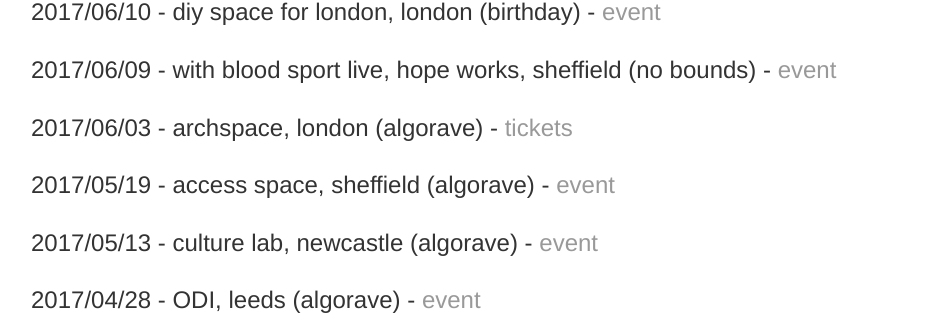
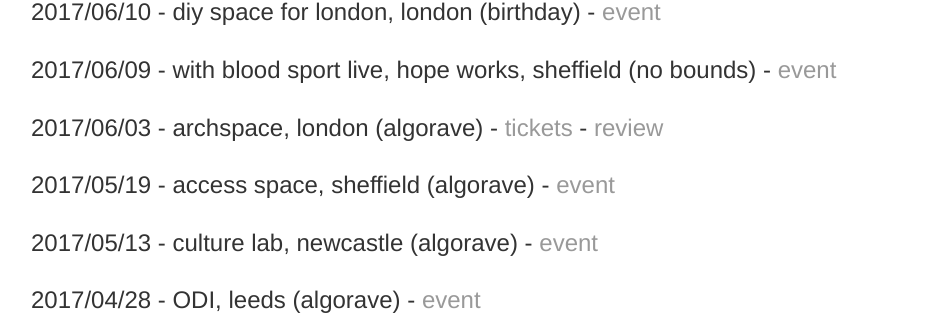
Before and after one commit to heavy-lifting/heavy-lifting.github.io, a Jekyll site: the page built from index.html, in a window 1280 px wide and 900 px high, scrolled down 2087 px. Shown: the part 146-461 px from the top of the window, without its empty margins (161-1109 px from the left). Built offline with Jekyll 4.4.1, drawn with Linux system fonts in a browser that asks for light colours.

Commit message:
Update index.html

```diff
--- a/index.html
+++ b/index.html
@@ -41,7 +41,7 @@
 	<p>2017/06/16 - with blood sport live, supersonic festival, birmingham (capsule) - <a href="https://supersonicfestival.com/" target="_blank">info</a></p>
 	<p>2017/06/10 - diy space for london, london (birthday) - <a href="https://www.facebook.com/events/937314146408537/" target="_blank">event</a></p>
 	<p>2017/06/09 - with blood sport live, hope works, sheffield (no bounds) - <a href="https://www.facebook.com/events/253646691758843/" target="_blank">event</a></p>
-	<p>2017/06/03 - archspace, london (algorave) - <a href="https://www.ticketweb.uk/event/algorave-london-archspace-tickets/7375205" target="_blank">tickets</a></p>
+	<p>2017/06/03 - archspace, london (algorave) - <a href="https://www.ticketweb.uk/event/algorave-london-archspace-tickets/7375205" target="_blank">tickets</a> - <a href ="https://www.attnmagazine.co.uk/performance/12025" target="_blank">review</a></p>
 	<p>2017/05/19 - access space, sheffield (algorave) - <a href="https://www.facebook.com/events/373895946337277/" target="_blank">event</a></p>
 	<p>2017/05/13 - culture lab, newcastle (algorave) - <a href="https://www.facebook.com/events/1862847233994477/" target="_blank">event</a></p>
 	<p>2017/04/28 - ODI, leeds (algorave) - <a href="https://www.facebook.com/events/1268113533244758/" target="_blank">event</a></p>
```
